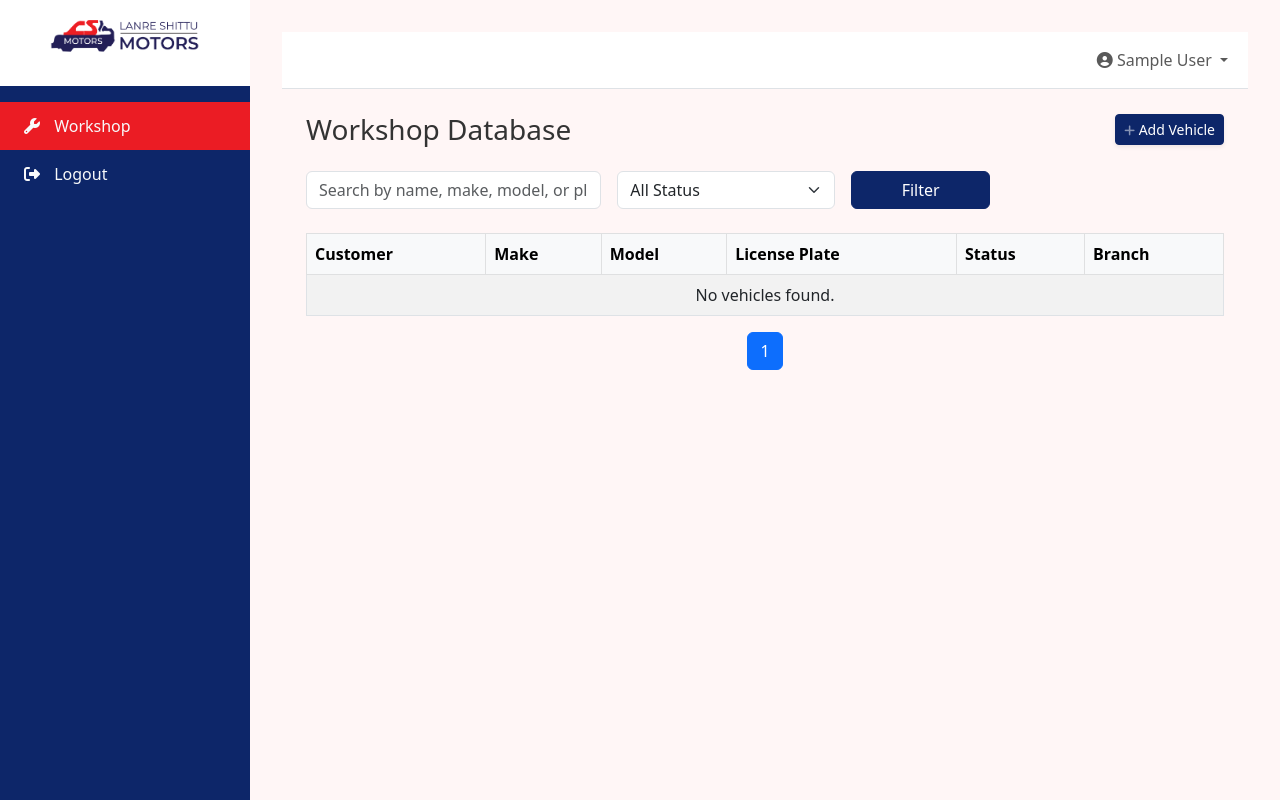
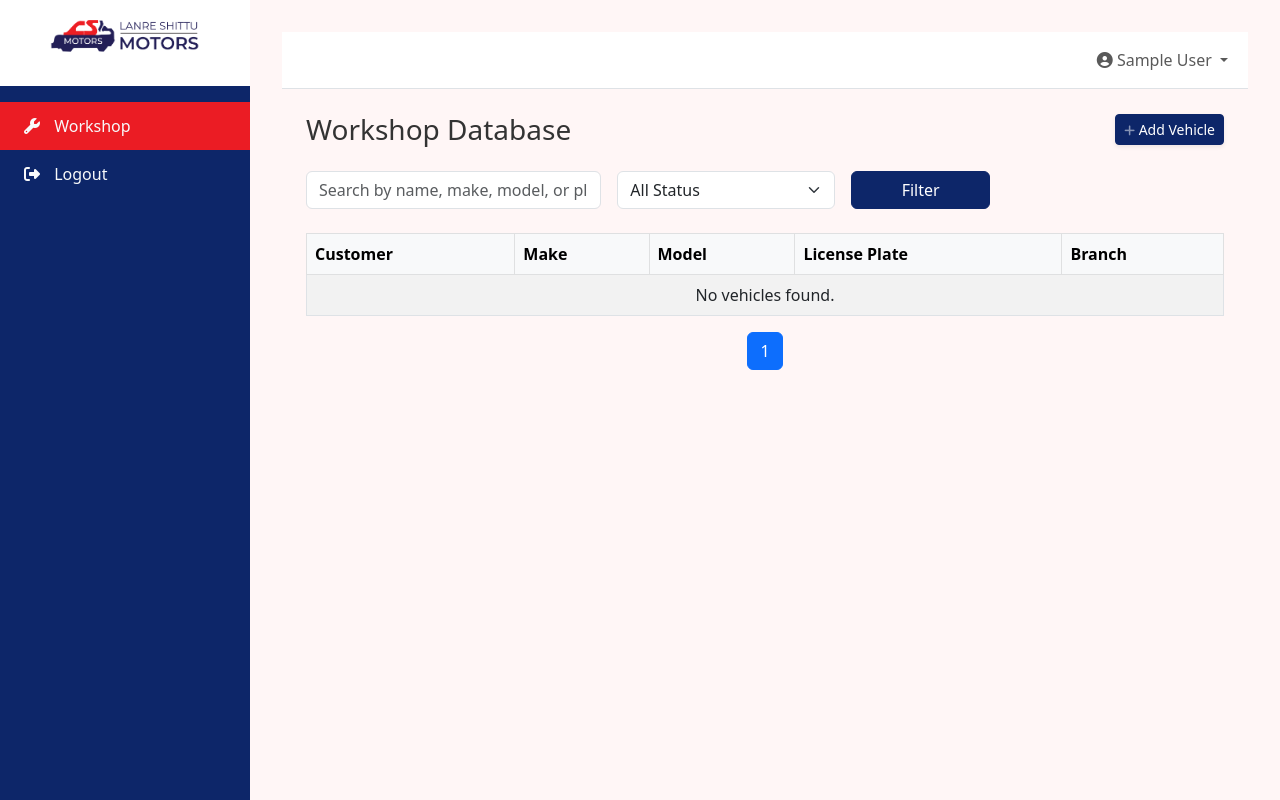
Before and after one commit to boithompson/lsm_portal, a Django app: page /dashboard/workshop/ in a window 1280 px wide. Run offline with Django 5.2, Linux system fonts and the light colour scheme; the visitor is signed in with stand-in values (Sample User, id 1); data comes from the database, SQL or seed files in the repository.

Commit message:
remove status display in workshop.html

```diff
--- a/templates/home/workshop.html
+++ b/templates/home/workshop.html
@@ -56,7 +56,6 @@
                     <th>Make</th>
                     <th>Model</th>
                     <th>License Plate</th>
-                    <th>Status</th>
                     <th>Branch</th>
                 </tr>
             </thead>
@@ -67,7 +66,6 @@
                     <td>{{ vehicle.vehicle_make }}</td>
                     <td>{{ vehicle.model }}</td>
                     <td>{{ vehicle.licence_plate }}</td>
-                    <td>{{ vehicle.get_status_display }}</td>
                     <td>{% if vehicle.branch %}{{ vehicle.branch.name }}{% else %}N/A{% endif %}</td>
                 </tr>
                 <!-- Update Status Modal -->
```
